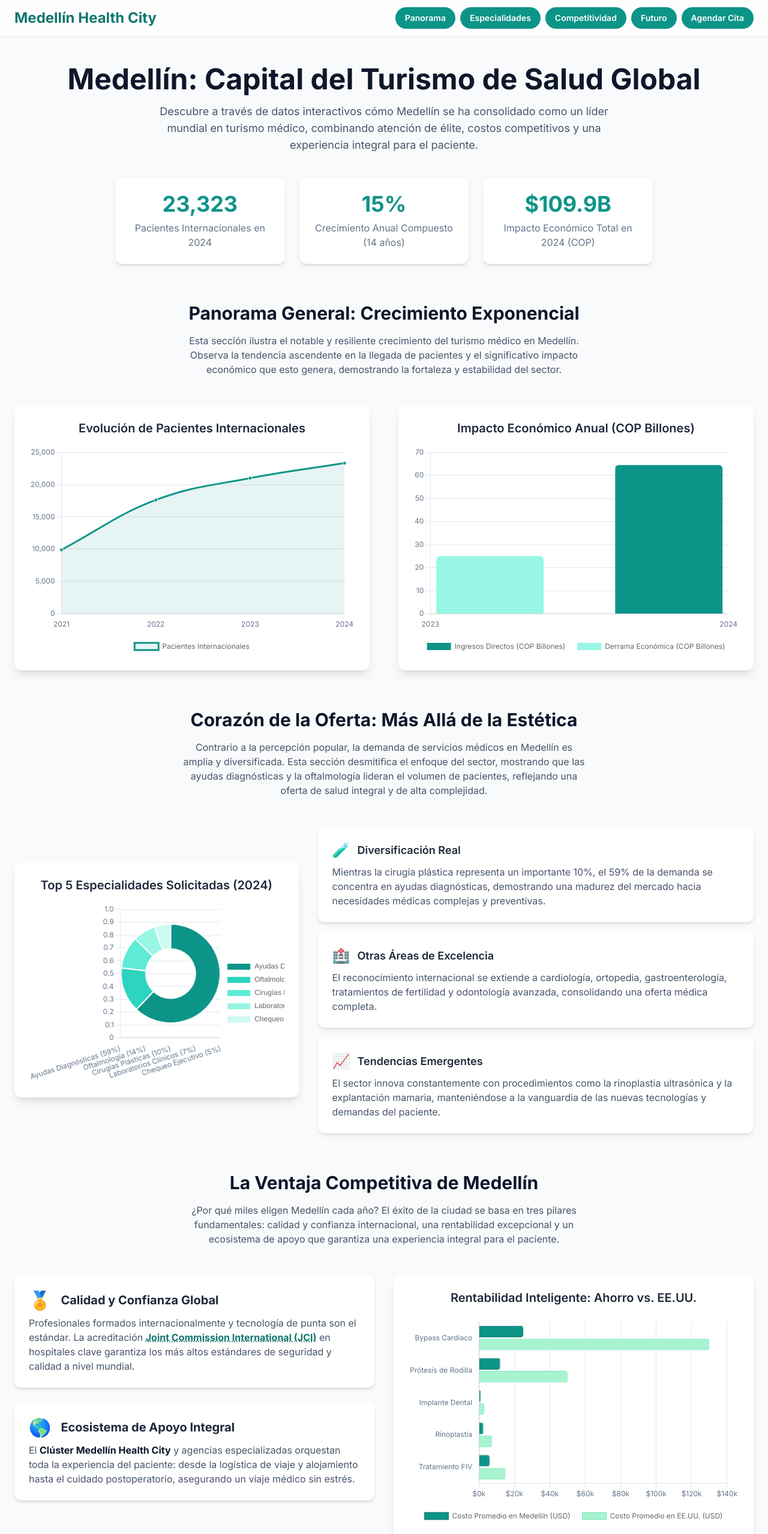
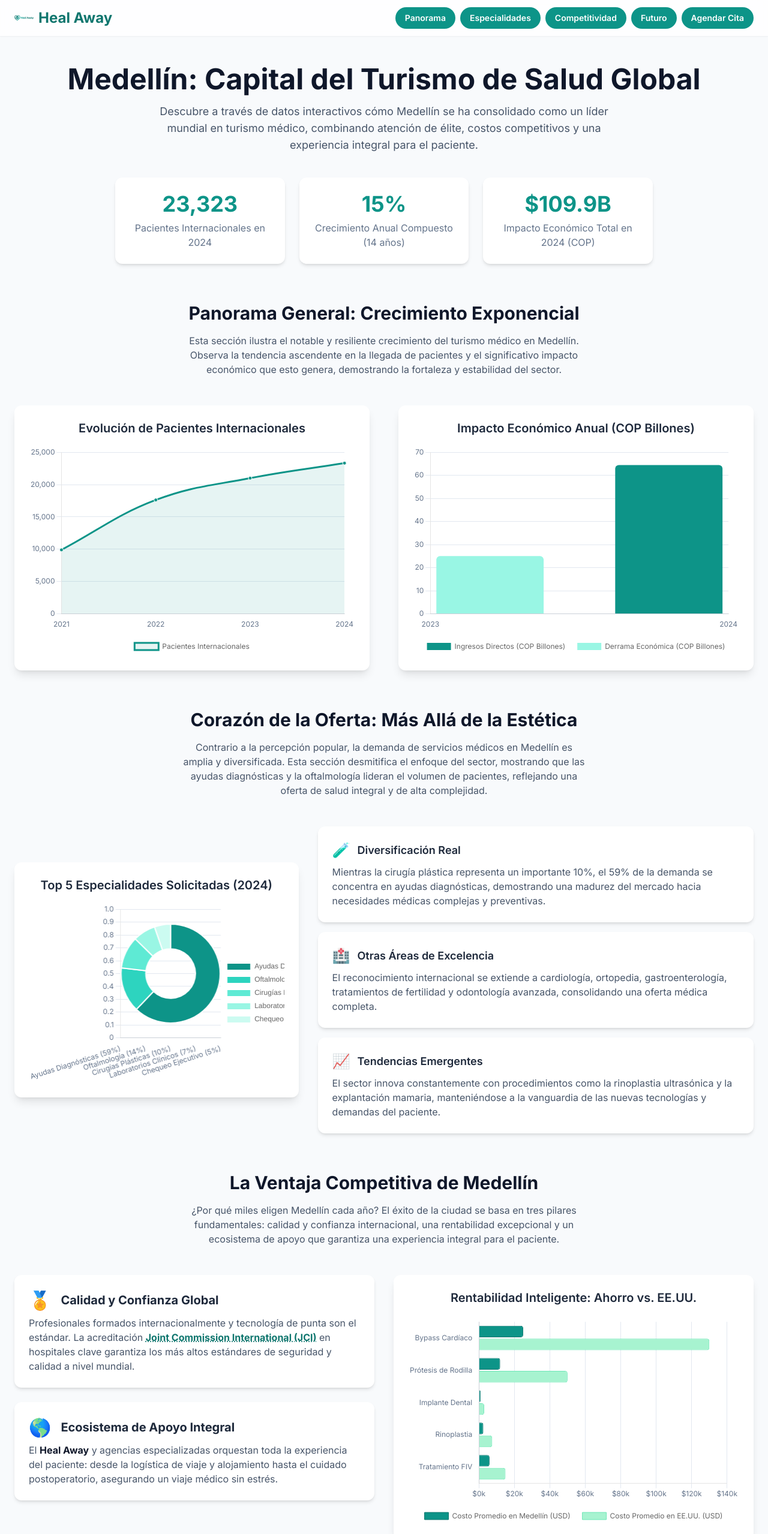
Before and after one commit to jojmartinezma/heal-away, a plain HTML site: page index.html in a window 1280 px wide. Shown: the top 2558 px of the page at 60% size. Drawn offline with nearby package versions, Linux system fonts and the light colour scheme.

Commit message:
Update index.html

```diff
--- a/index.html
+++ b/index.html
@@ -38,7 +38,10 @@
 
     <header class="sticky top-0 z-50 bg-white/80 backdrop-blur-lg shadow-sm">
         <nav class="container mx-auto px-6 py-3 flex justify-between items-center">
-            <h1 class="text-xl md:text-2xl font-bold text-teal-700">Medellín Health City</h1>
+            <h1 class="text-xl md:text-2xl font-bold text-teal-700 flex items-center">
+                <img src="heal_away_logo_1.svg" alt="Heal Away Logo" class="h-8 w-8 mr-2">
+                Heal Away
+            </h1>
             <div id="nav-menu" class="hidden md:flex items-center space-x-2">
                 <a href="#panorama" class="nav-link text-sm font-semibold text-slate-600">Panorama</a>
                 <a href="#especialidades" class="nav-link text-sm font-semibold text-slate-600">Especialidades</a>
@@ -142,7 +145,7 @@
                     </div>
                     <div class="kpi-card text-left">
                         <h4 class="text-xl font-bold flex items-center"><span class="text-3xl mr-4 text-teal-600">&#127758;</span>Ecosistema de Apoyo Integral</h4>
-                        <p class="mt-2 text-slate-600">El <strong class="text-slate-900">Clúster Medellín Health City</strong> y agencias especializadas orquestan toda la experiencia del paciente: desde la logística de viaje y alojamiento hasta el cuidado postoperatorio, asegurando un viaje médico sin estrés.</p>
+                        <p class="mt-2 text-slate-600">El <strong class="text-slate-900">Heal Away</strong> y agencias especializadas orquestan toda la experiencia del paciente: desde la logística de viaje y alojamiento hasta el cuidado postoperatorio, asegurando un viaje médico sin estrés.</p>
                     </div>
                 </div>
                 <div class="bg-white p-6 rounded-xl shadow-lg">
@@ -235,7 +238,7 @@
 
     <footer class="mt-16 bg-slate-800 text-slate-300 py-6">
         <div class="container mx-auto px-6 text-center text-sm">
-            <p>Visualización interactiva basada en el informe 'Atención pacientes internacionales' del Clúster Medellín Health City.</p>
+            <p>Visualización interactiva basada en el informe 'Atención pacientes internacionales' del Clúster Heal Away.</p>
             <p>&copy; 2025. Todos los derechos reservados.</p>
         </div>
     </footer>
@@ -455,7 +458,7 @@
                 console.log('Estimado/a ' + patientName + ',');
                 console.log('Su cita para ' + specialty + ' ha sido agendada para el ' + appointmentDate + ' a las ' + appointmentTime + '.');
                 console.log('Pronto nos pondremos en contacto para confirmar los detalles finales.');
-                console.log('Gracias por elegir Medellín Health City.');
+                console.log('Gracias por elegir Heal Away.');
                 console.log('----------------------------------------------------');
 
                 // Display confirmation message to the user
```
